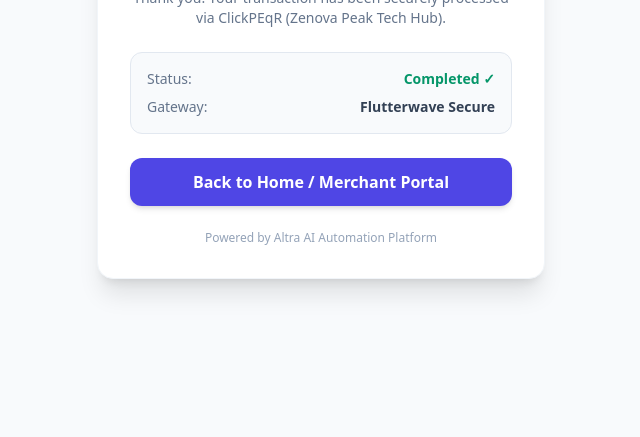
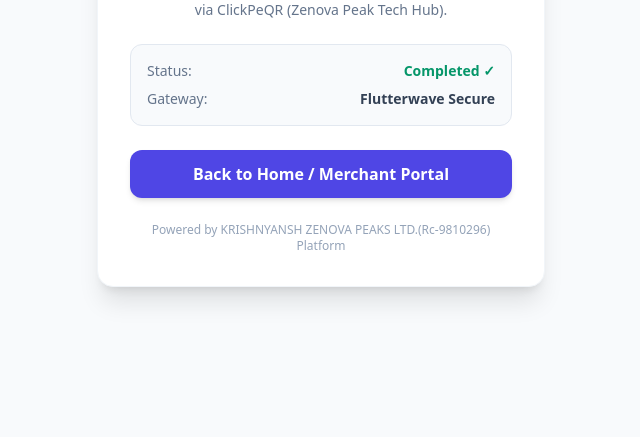
Before and after one commit to krishnyanshzenovapeaksltd-boop/ClickPeQR, a website: page success.html in a window 1280 px wide. Shown: the part 363-800 px from the top of the page, without its empty margins (319-959 px from the left). Drawn offline with nearby package versions, Linux system fonts and the light colour scheme.

Commit message:
Update branding and title in success.html

```diff
--- a/success.html
+++ b/success.html
@@ -3,23 +3,23 @@
 <head>
     <meta charset="UTF-8">
     <meta name="viewport" content="width=device-width, initial-scale=1.0">
-    <title>Payment Successful - ClickPEqR</title>
+    <title>Payment Successful - ClickPeQR</title>
     <link rel="icon" href="Icon.png" type="image/png">
     <script src="https://cdn.tailwindcss.com"></script>
 </head>
 <body class="bg-slate-50 font-sans text-slate-800 flex items-center justify-center min-h-screen">
 
     <div class="max-w-md w-full bg-white rounded-2xl shadow-xl p-8 border border-slate-100 text-center space-y-6">
-        <!-- Brand Logo / Icon -->
+        <!-- Brand Logo / Icon.png -->
         <div class="flex justify-center">
-            <img src="Icon.png" alt="ClickPEqR Logo" class="w-16 h-16 rounded-2xl object-cover bg-emerald-50 p-2 shadow-sm border border-emerald-100">
+            <img src="Icon.png" alt="ClickPeQR Logo" class="w-16 h-16 rounded-2xl object-cover bg-emerald-50 p-2 shadow-sm border border-emerald-100">
         </div>
 
         <!-- Success Heading -->
         <div>
             <span class="bg-emerald-100 text-emerald-700 text-xs font-bold px-3 py-1 rounded-full uppercase">Verified Transaction</span>
             <h1 class="text-2xl font-extrabold text-slate-900 mt-3">Payment Successful!</h1>
-            <p class="text-sm text-slate-500 mt-1">Thank you. Your transaction has been securely processed via ClickPEqR (Zenova Peak Tech Hub).</p>
+            <p class="text-sm text-slate-500 mt-1">Thank you. Your transaction has been securely processed via ClickPeQR (Zenova Peak Tech Hub).</p>
         </div>
 
         <!-- Details Box -->
@@ -41,7 +41,7 @@
             </a>
         </div>
 
-        <p class="text-xs text-slate-400">Powered by Altra AI Automation Platform</p>
+        <p class="text-xs text-slate-400">Powered by KRISHNYANSH ZENOVA PEAKS LTD.(Rc-9810296) Platform</p>
     </div>
 
 </body>
```
